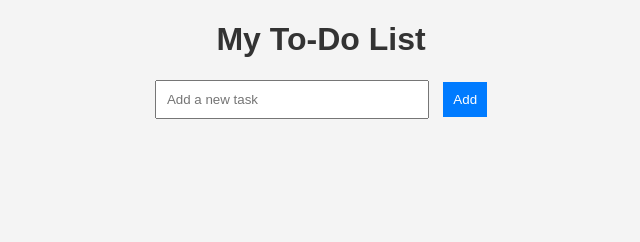
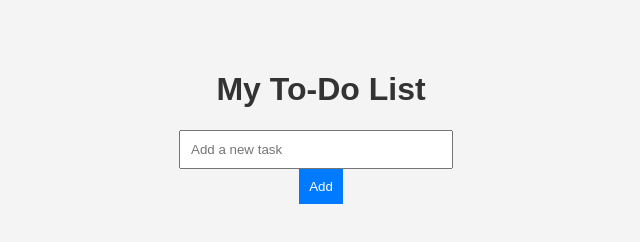
Before and after one commit to berke352342/todo-list-project, a plain HTML site: page index.html in a window 1280 px wide. Shown: the whole page, without its empty margins (319-959 px from the left). Drawn offline with Linux system fonts and the light colour scheme.

Commit message:
Improved layout with flexbox alignment

```diff
--- a/style.css
+++ b/style.css
@@ -2,6 +2,11 @@ body {
     font-family: Arial, sans-serif;
     background-color: #f4f4f4;
     text-align: center;
+
+    display: flex;
+    flex-direction: column;
+    align-items: center;
+    margin-top: 50px;
 }
 
 h1 {
```
